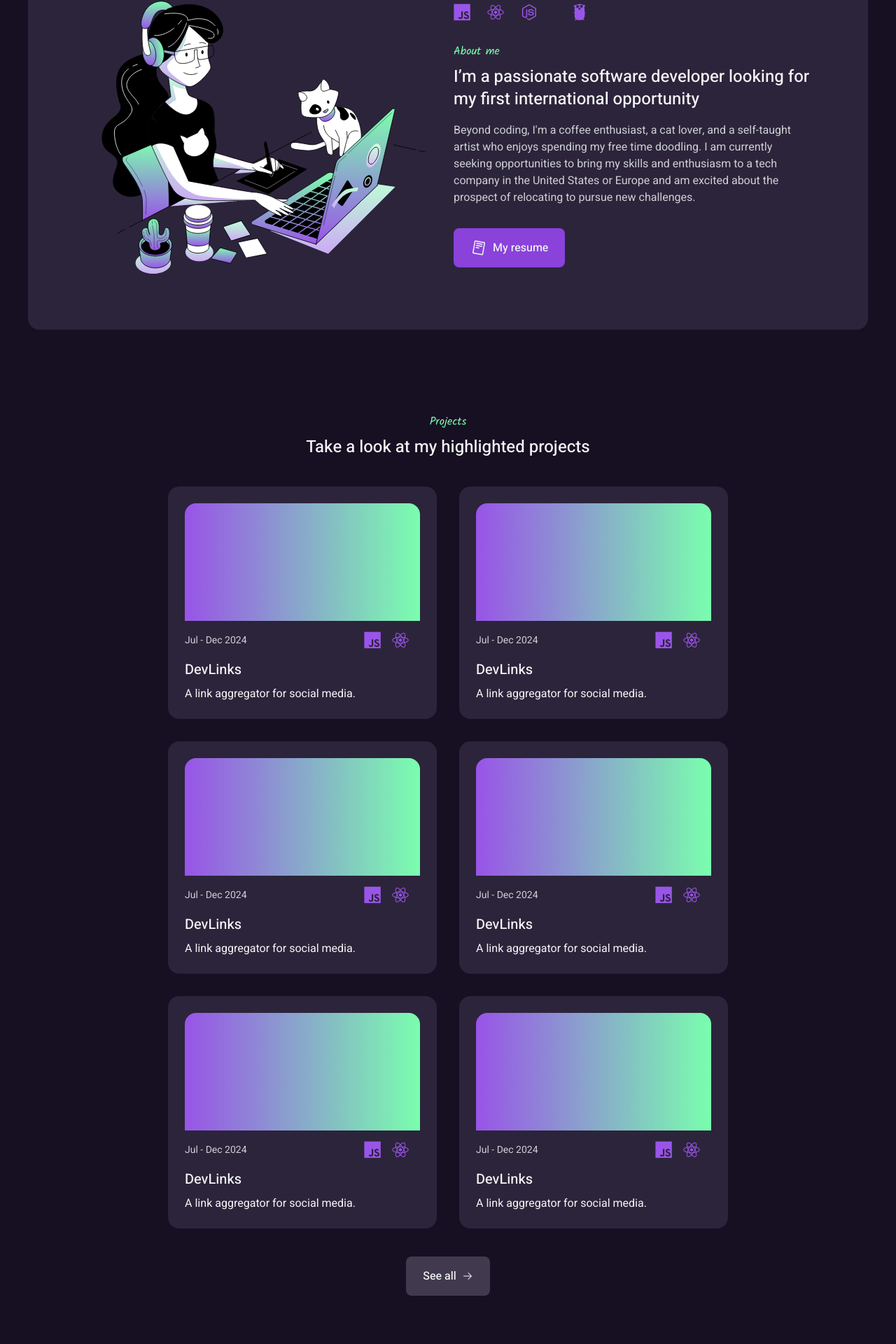
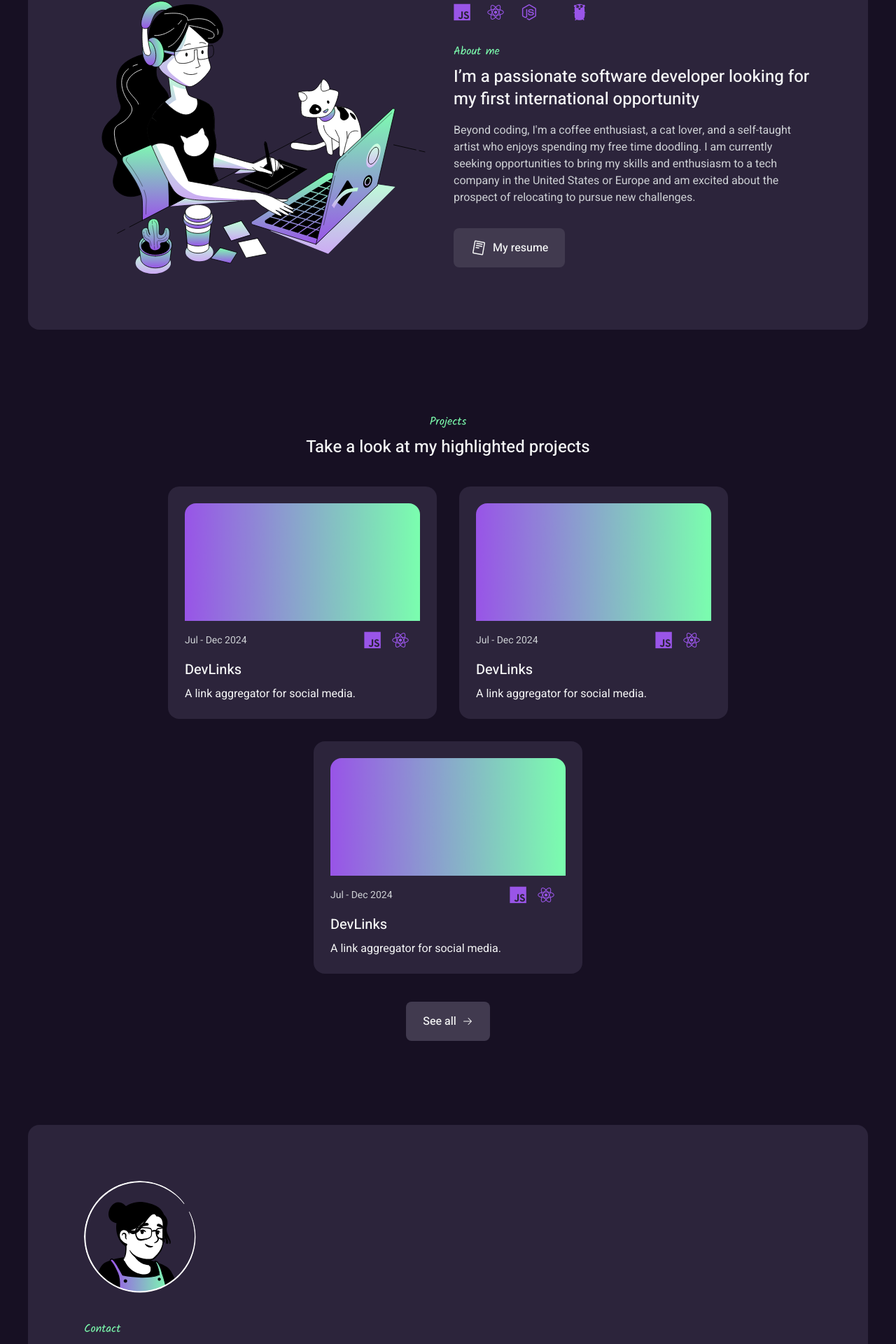
Before and after one commit to amanda-santos/lyra, a Next.js app: page / in a window 1280 px wide. Shown: the part 828-2748 px from the top of the page at 70% size. Built offline with nearby package versions, Linux system fonts and the light colour scheme.

Commit message:
feat: add first part of avatar section

```diff
--- a/src/app/components/core/button.tsx
+++ b/src/app/components/core/button.tsx
@@ -2,7 +2,7 @@ import classNames from "classnames";
 import { ComponentProps } from "react";
 
 type ButtonProps = ComponentProps<"button"> & {
-  variant?: "primary" | "secondary";
+  variant?: "primary" | "secondary" | "icon";
 };
 
 export const Button = ({
@@ -14,12 +14,12 @@ export const Button = ({
   return (
     <button
       className={classNames(
-        `flex items-center gap-2 rounded-lg px-4 py-4 font-body text-sm font-medium text-text-primary transition-colors focus:outline-offset-4 focus:outline-text-primary md:px-6 md:text-base ${className}`,
+        `flex items-center gap-2 rounded-lg bg-surface-secondary font-body text-sm font-medium text-text-primary transition-colors hover:bg-surface-tertiary focus:outline-offset-4 focus:outline-text-primary md:text-base ${className}`,
         {
           "bg-primary-color-500 hover:bg-primary-color-400":
             variant === "primary",
-          "bg-surface-secondary hover:bg-surface-tertiary":
-            variant === "secondary",
+          "px-4 py-4 md:px-6": variant !== "icon",
+          "p-3": variant === "icon",
         },
       )}
       {...props}
--- /dev/null
+++ b/src/app/components/sections/contact-section.tsx
@@ -0,0 +1,47 @@
+import {
+  GithubLogo,
+  LinkedinLogo,
+  InstagramLogo,
+} from "@phosphor-icons/react/dist/ssr";
+import Image from "next/image";
+import { Button } from "../core/button";
+
+export const ContactSection = () => {
+  return (
+    <section className="flex w-full max-w-screen-2xl flex-col items-center justify-between gap-10 rounded-2xl bg-surface-primary px-8 py-12 sm:p-20 lg:flex-row">
+      <div className="flex flex-col gap-10">
+        <Image src="/avatar.svg" alt="" width={160} height={160} />
+        <div className="flex max-w-[592px] flex-col gap-4">
+          <span>
+            <h3 className="mb-2 font-heading text-secondary-color">Contact</h3>
+            <h2 className="font-body text-2xl font-medium text-text-primary">
+              Enjoyed my work? Let’s work together
+            </h2>
+          </span>
+          <p className="font-body text-text-secondary">
+            I’m always up for a chat. Pop me an email at{" "}
+            <a
+              className="text-secondary-color underline transition-opacity hover:opacity-85"
+              href="malito:amandasf0200@gmail.com"
+            >
+              amandasf0200@gmail.com
+            </a>{" "}
+            or give me a shout on social media.
+          </p>
+
+          <div className="flex gap-2">
+            <Button variant="icon">
+              <GithubLogo size={24} />
+            </Button>
+            <Button variant="icon">
+              <LinkedinLogo size={24} />
+            </Button>
+            <Button variant="icon">
+              <InstagramLogo size={24} />
+            </Button>
+          </div>
+        </div>
+      </div>
+    </section>
+  );
+};
--- a/src/app/components/sections/projects-section.tsx
+++ b/src/app/components/sections/projects-section.tsx
@@ -16,9 +16,6 @@ export const ProjectsSection = () => {
         <ProjectCard />
         <ProjectCard />
         <ProjectCard />
-        <ProjectCard />
-        <ProjectCard />
-        <ProjectCard />
       </div>
 
       <Button variant="secondary">
--- a/src/app/page.tsx
+++ b/src/app/page.tsx
@@ -1,4 +1,5 @@
 import { AboutMeSection } from "./components/sections/about-me-section";
+import { ContactSection } from "./components/sections/contact-section";
 import { HeroSection } from "./components/sections/hero-section";
 import { ProjectsSection } from "./components/sections/projects-section";
 
@@ -8,6 +9,7 @@ export default function Home() {
       <HeroSection />
       <AboutMeSection />
       <ProjectsSection />
+      <ContactSection />
     </main>
   );
 }
```
Also changed, not shown: public/avatar.svg (added).
